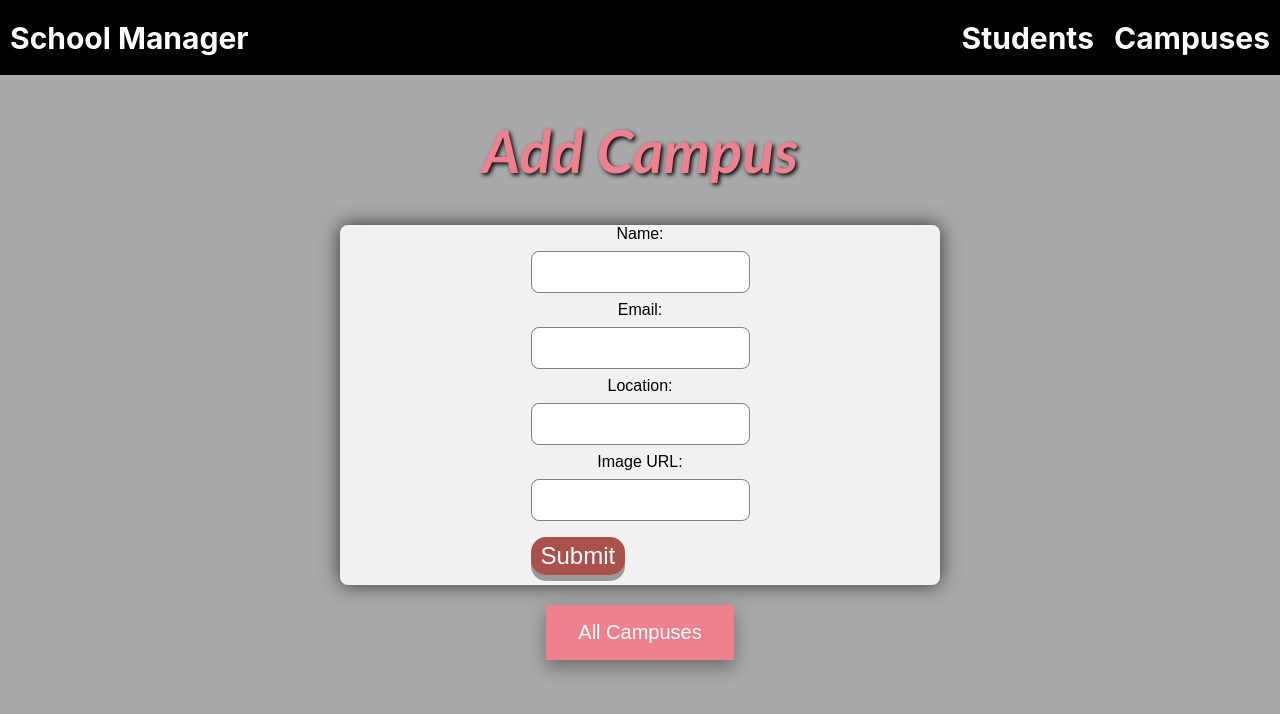
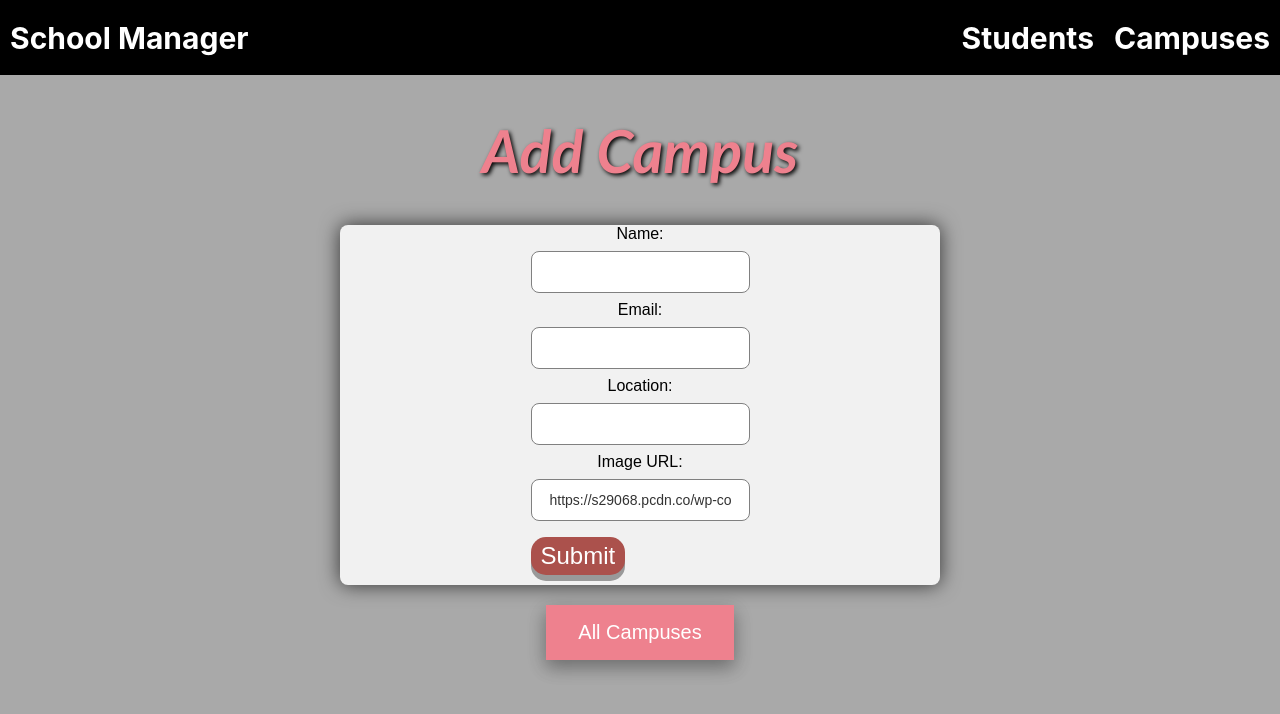
Before and after one commit to waterpolymer/Fullstack-CRUD-App, a React (Create React App) app: page /campuses/add-campus in a window 1280 px wide. Shown: the top 714 px of the page. Built offline with nearby package versions, Linux system fonts and the light colour scheme; no server answers.

Commit message:
added default campus image url

```diff
--- a/src/components/campuses/AddCampusContainer.jsx
+++ b/src/components/campuses/AddCampusContainer.jsx
@@ -15,7 +15,8 @@ class AddCampus extends Component {
 			name: "",
 			email: "",
 			location: "",
-			imageUrl: ""
+			imageUrl:
+				"https://s29068.pcdn.co/wp-content/uploads/hunter-new-york-city-street-view.jpg"
 		};
 	}
 
```
